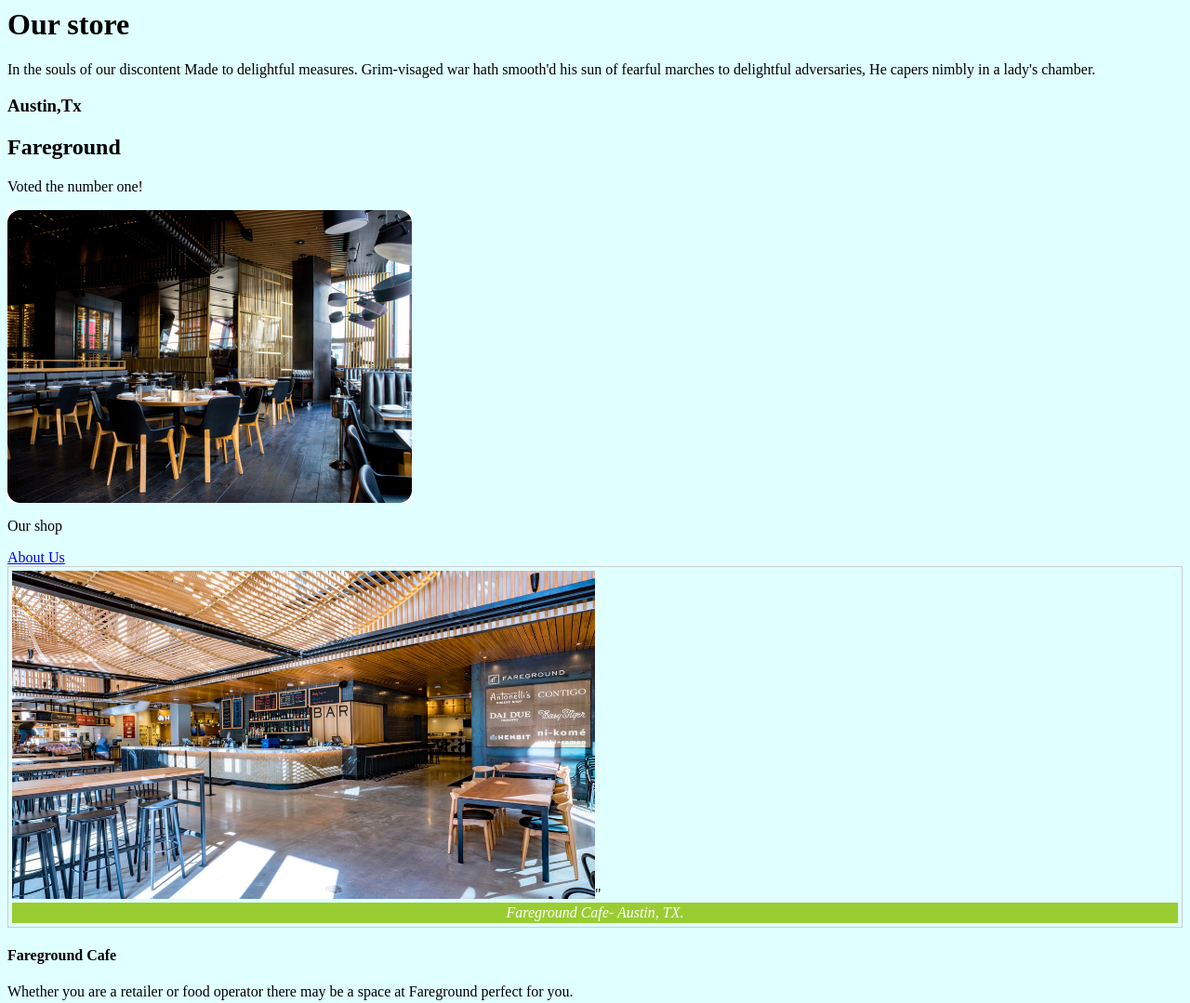
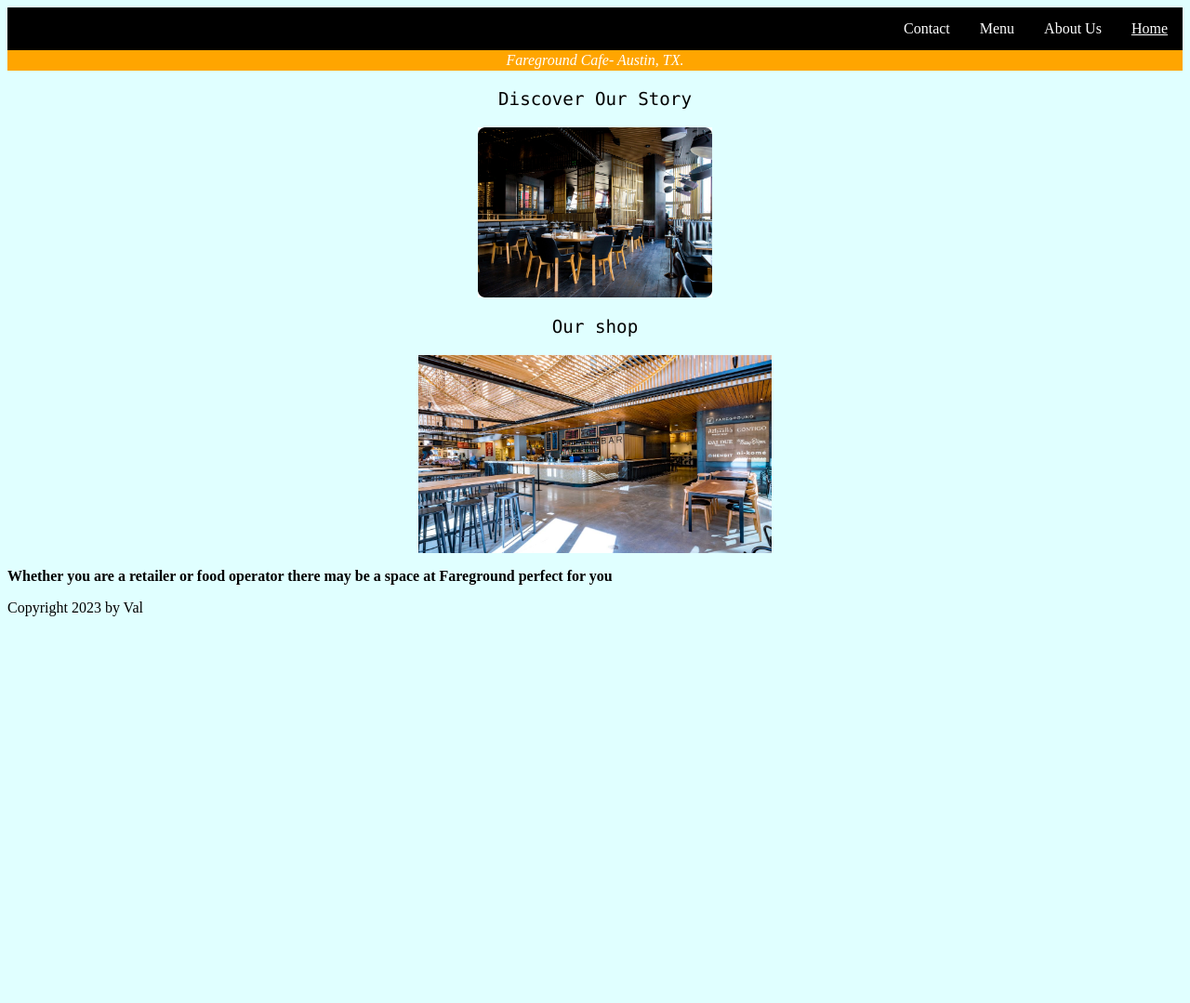
Before and after one commit to valeriadlfg/assignment-2, a plain HTML site: page index.html in a window 1280 px wide. Shown: the top 1079 px of the page at 93% size. After the commit the page ends 800 px from the top, so only its background shows below. Drawn offline with Linux system fonts and the light colour scheme.

Commit message:
css style added

```diff
--- a/index.html
+++ b/index.html
@@ -1,47 +1,38 @@
 <html>
 <head>
-
-  <title> Coffee Shops </title>
-  <meta name="description" content="First assigment>">
+    <title> Coffee Shops </title>
+    <meta name="description" content="First assigment">
     <link rel="stylesheet" type="text/css" href="styles/styles.css"/>
-
 </head>
 
 <body>
+  <header>
+  <nav class="navigation">
+    <ul>
+      <li>
+        <a href="#" class="active">Home</a>
+      </li>
+      <li>
+        <a href="#">About Us</a>
+      </li>
+      <li>
+        <a href="#">Menu</a>
+      </li>
+      <li>
+        <a href="#">Contact</a>
+      </li>
+    </ul>
+  </nav>
+</header>
+<figcaption> Fareground Cafe- Austin, TX. </figcaption>
 
-<h1>Our store</h1>
-<p>In the souls of our discontent
-    Made to delightful measures.
-    Grim-visaged war hath smooth'd his sun of fearful marches to delightful adversaries,
-    He capers nimbly in a lady's chamber.</p>
+<p class="p1"> Discover Our Story</p>
+        <img src="assets/our-story.jpg" alt="restaurant" class="center">
+<p class="p1">Our shop</p>
 
-<nav>
+    <img src="assets/cafe.jpg" alt="cafeteria" style="width:30%" class="center">
 
-<header>
-
-    <article class="all-browsers">
-        <h1>Austin,Tx</h1>
-        <article class="browser">
-          <h2>Fareground</h2>
-          <p>Voted the number one!</p>
-        </article>
-
-        <section>
-
-<img src="assets/our-story.jpg" alt="restaurant">
-<p>Our shop</p>
-<a href="https://www.faregroundaustin.com/" tittle="about us site">About Us</a>
-        </section>
-
-<figure>
-    <img src="assets/cafe.jpg" alt="cafeteria" style="width:50%">"
-<figcaption> Fareground Cafe- Austin, TX. </figcaption>
-</figure>
-
-    <aside>
-        <h4>Fareground Cafe</h4>
-        <p>Whether you are a retailer or food operator there may be a space at Fareground perfect for you.</p>
-      </aside>
+ <p><b>Whether you are a retailer or food operator there may be a space at Fareground perfect for you</b></p>
 
 
 <footer>
--- a/styles/styles.css
+++ b/styles/styles.css
@@ -1,8 +1,40 @@
 body {
     background-color: lightcyan;
+
   }
 
+  ul {
+    list-style-type: none;
+    margin: 0;
+    padding: 0;
+    overflow: hidden;
+    background-color: black;
+  }
 
+  li {
+    float: right;
+  }
+
+  li a {
+    display: block;
+    color: white;
+    text-align: center;
+    padding: 14px 16px;
+    text-decoration: none;
+  }
+
+  li a:hover {
+    background-color: white;
+  }
+
+  .navigation {
+    background-color: white;
+  }
+
+  .active{
+    text-decoration: underline;
+
+  }
 figure {
   border: 1px #cccccc solid;
   padding: 4px;
@@ -10,9 +42,22 @@ figure {
 }
 
 figcaption {
-  background-color:yellowgreen;
+  background-color:orange;
   color: white;
   font-style: italic;
   padding: 2px;
   text-align: center;
 }
+
+.p1 {
+  font-family: "Lucida Console", "Courier New", monospace;
+  text-align: center;
+  font-size: larger;
+}
+
+.center {
+  display: block;
+  margin-left: auto;
+  margin-right: auto;
+  width: 20%;
+}
```
